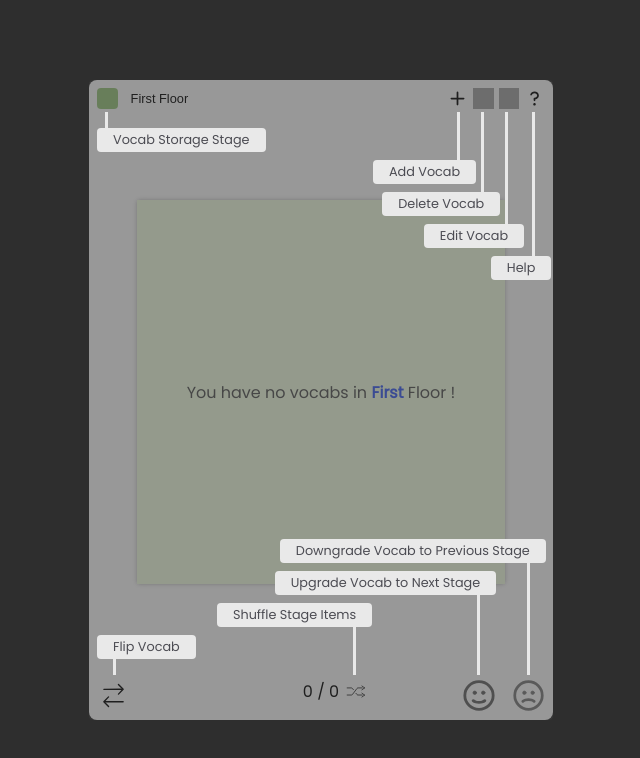
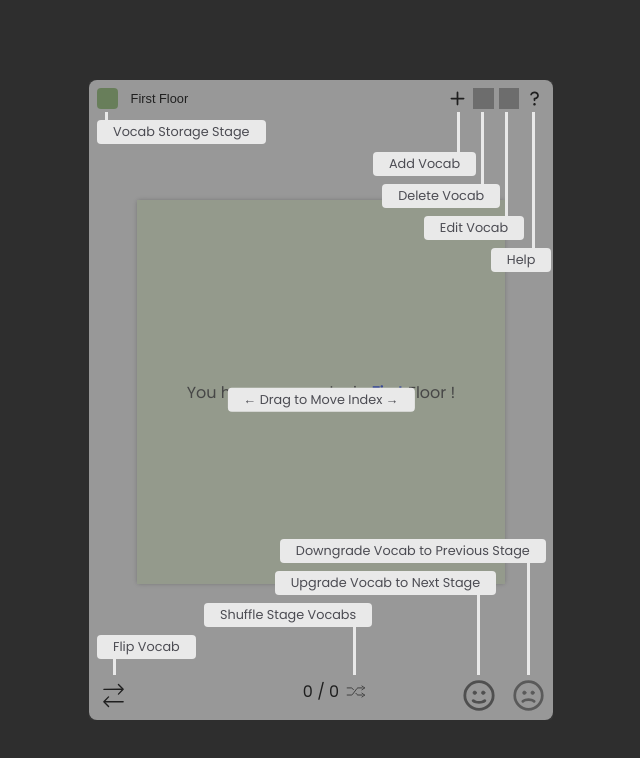
Before and after one commit to SunilPark1129/remember-vocab, a React (Create React App) app: page / in a window 1280 px wide. Both pictures are taken after a click on the button 853 px from the left and 98 px from the top of the page. Shown: the top 758 px of the page, without its empty margins (319-959 px from the left). Built offline with nearby package versions, Linux system fonts and the light colour scheme; grey boxes are pictures that could not be loaded.

Commit message:
Added Help Element

```diff
--- a/src/modals/Question.tsx
+++ b/src/modals/Question.tsx
@@ -38,7 +38,7 @@ export default function Question() {
       </div>
       <div className="modal__question modal__question--shuffle">
         <div>
-          <p>Shuffle Stage Items</p>
+          <p>Shuffle Stage Vocabs</p>
         </div>
       </div>
       <div className="modal__question modal__question--up">
@@ -51,6 +51,11 @@ export default function Question() {
           <p>Downgrade Vocab to Previous Stage</p>
         </div>
       </div>
+      <div className="modal__question modal__question--drag">
+        <div>
+          <p>&larr; Drag to Move Index &rarr;</p>
+        </div>
+      </div>
     </div>
   );
 }
--- a/src/modals/styles/modals.css
+++ b/src/modals/styles/modals.css
@@ -117,7 +117,7 @@
 }
 .modal__question--floor div {
   left: 0;
-  height: 1rem;
+  height: 0.5rem;
 }
 .modal__question--floor div p {
   top: 100%;
@@ -129,7 +129,7 @@
 }
 .modal__question--plus div {
   top: 0;
-  height: 3rem;
+  height: 2.5rem;
 }
 .modal__question--plus div p {
   top: 100%;
@@ -141,7 +141,7 @@
 }
 .modal__question--delete div {
   top: 0;
-  height: 5rem;
+  height: 4.5rem;
 }
 .modal__question--delete div p {
   top: 100%;
@@ -153,7 +153,7 @@
 }
 .modal__question--edit div {
   top: 0;
-  height: 7rem;
+  height: 6.5rem;
 }
 .modal__question--edit div p {
   top: 100%;
@@ -165,7 +165,7 @@
 }
 .modal__question--help div {
   top: 0;
-  height: 9rem;
+  height: 8.5rem;
 }
 .modal__question--help div p {
   top: 100%;
@@ -220,4 +220,19 @@
 .modal__question--down div p {
   bottom: 100%;
   right: -1rem;
+}
+.modal__question--drag {
+  left: 50%;
+  top: 50%;
+  transform: translate(-50%, -50%);
+}
+.modal__question--drag div {
+  top: 50%;
+  left: 50%;
+  transform: translate(-50%, -50%);
+}
+.modal__question--drag div p {
+  top: 50%;
+  left: 50%;
+  transform: translate(-50%, -50%);
 }/*# sourceMappingURL=modals.css.map */
--- a/src/modals/styles/modals.scss
+++ b/src/modals/styles/modals.scss
@@ -114,7 +114,7 @@
       top: 1rem;
       div {
         left: 0;
-        height: 1rem;
+        height: 0.5rem;
         p {
           top: 100%;
           left: -0.5rem;
@@ -126,7 +126,7 @@
       top: 1rem;
       div {
         top: 0;
-        height: 3rem;
+        height: 2.5rem;
         p {
           top: 100%;
           right: -1rem;
@@ -138,7 +138,7 @@
       top: 1rem;
       div {
         top: 0;
-        height: 5rem;
+        height: 4.5rem;
         p {
           top: 100%;
           right: -1rem;
@@ -150,7 +150,7 @@
       top: 1rem;
       div {
         top: 0;
-        height: 7rem;
+        height: 6.5rem;
         p {
           top: 100%;
           right: -1rem;
@@ -162,7 +162,7 @@
       top: 1rem;
       div {
         top: 0;
-        height: 9rem;
+        height: 8.5rem;
         p {
           top: 100%;
           right: -1rem;
@@ -219,5 +219,20 @@
         }
       }
     }
+    &--drag {
+      left: 50%;
+      top: 50%;
+      transform: translate(-50%, -50%);
+      div {
+        top: 50%;
+        left: 50%;
+        transform: translate(-50%, -50%);
+        p {
+          top: 50%;
+          left: 50%;
+          transform: translate(-50%, -50%);
+        }
+      }
+    }
   }
 }
```
Also changed, not shown: 1 other file (tests, documents, lock files or other folders).
